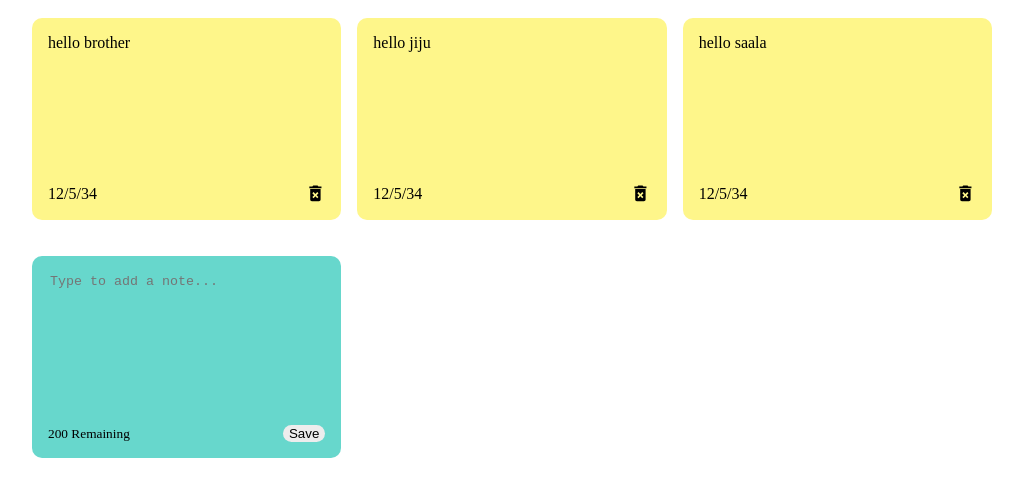
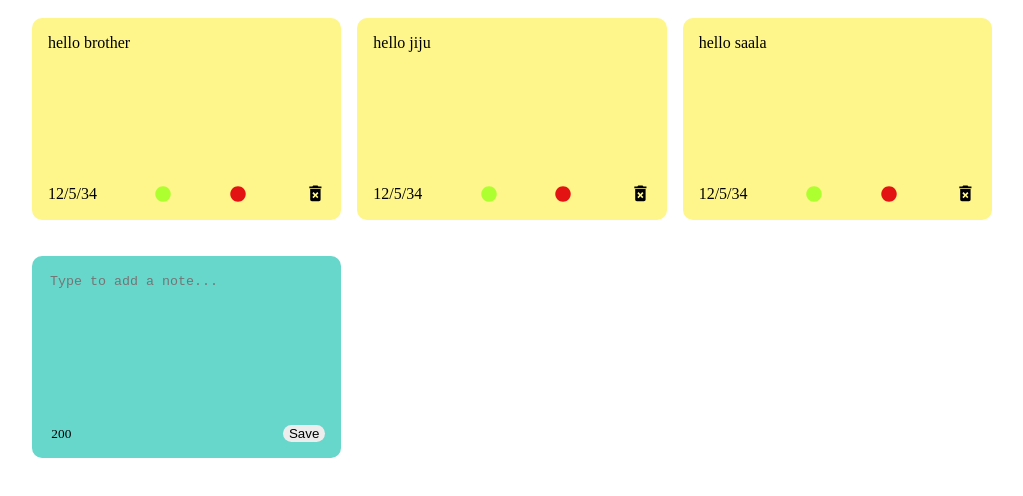
Before and after one commit to shubhamrsaroj/Notes-App, a React (Create React App) app: page / in a window 1280 px wide. Shown: the top 496 px of the page, without its empty margins (128-1151 px from the left). Built offline with nearby package versions, Linux system fonts and the light colour scheme.

Commit message:
Added delete button function and some hover effects

```diff
--- a/src/App.js
+++ b/src/App.js
@@ -1,7 +1,7 @@
 import { useState } from "react";
 import NotesList from "./components/NotesList";
 import {nanoid} from 'nanoid';
-import Note from "./components/Note";
+
 const App=()=>{
 
 
@@ -35,6 +35,9 @@ const App=()=>{
   }
 
 
+
+
+
   const addNote=(text)=>{
 
 
--- a/src/components/AddNote.js
+++ b/src/components/AddNote.js
@@ -6,10 +6,15 @@ const AddNote=({handleAddNote})=>{
 
     const[noteText,setNoteText]=useState('');
 
+    let characterL=200;
 
     const handleChange=(event)=>{
 
-        setNoteText(event.target.value);
+        if(characterL-event.target.value.length>=0){
+            setNoteText(event.target.value);
+
+        }
+
 
     }
 
@@ -18,13 +23,21 @@ const AddNote=({handleAddNote})=>{
         if(noteText.trim().length>0){
 
             handleAddNote(noteText);
+            setNoteText("");
         }
 
 
     }
 
+     const mylength=()=>{
 
+        let mylength=characterL-noteText.length;
 
+        if(mylength<0){
+            characterL=0;
+        }
+
+     }
 
 
 
@@ -39,7 +52,7 @@ const AddNote=({handleAddNote})=>{
             >
             </textarea>
             <div className="note-footer">
-                <small> 200 Remaining</small>
+                <small> {characterL-noteText.length}</small>
                 <button className="save" onClick={handleSaveClick}>Save</button>
             </div>
 
--- a/src/components/Note.js
+++ b/src/components/Note.js
@@ -1,17 +1,20 @@
 import {MdDeleteForever} from 'react-icons/md';
+import { FaCircle } from "react-icons/fa";
 
 
-
-const Note=({id,notes,date,deleteIt})=>{
+const Note=({id,notes,date,deleteIt,greenit,redit,backgroundColour})=>{
     return(
 
         <div className="note">
             <span>{notes}</span>
             <div className="note-footer">
              <span>{date}</span>
+             <FaCircle className='green' onClick={redit} />
+             <FaCircle className='red' onClick={greenit}/>
              <MdDeleteForever className='delete-icon ' size='1.3em'
              onClick={()=>deleteIt(id)}
              />
+
 
             </div>
         </div>
--- a/src/components/NotesList.js
+++ b/src/components/NotesList.js
@@ -1,7 +1,8 @@
 import Note from "./Note";
 import AddNote from "./AddNote";
+import { FaCircle } from "react-icons/fa";
 
-const NotesList=({notes,handleAddNote,deleteIt})=>{
+const NotesList=({notes,handleAddNote,deleteIt,greenit})=>{
     return(
 
         <div className="notes-list">
@@ -9,7 +10,9 @@ const NotesList=({notes,handleAddNote,deleteIt})=>{
           {
 
               notes.map((note)=>(
-                <Note id={note.id} notes={note.text} date={note.date} deleteIt={deleteIt} />
+                <Note id={note.id} notes={note.text} date={note.date} deleteIt={deleteIt} greenit={greenit}
+                />
+
               ))
 
           }
--- a/src/index.css
+++ b/src/index.css
@@ -57,6 +57,7 @@ textarea:focus {
   display: flex;
   flex-direction: column;
   justify-content: space-between;
+  white-space: pre-wrap;
 }
 
 .save{
@@ -69,5 +70,24 @@ textarea:focus {
 .save:hover{
   background-color: #ededed;
   cursor: pointer;
+  transform: scale(1.1); /* Slightly increase size on hover */
+  transition: transform 0.2s ease, color 0.2s ease; /* Smooth transition */
+}
 
+.green{
+  color: greenyellow;
 }
+
+.red{
+  color: rgb(227, 19, 19);
+}
+
+.delete-icon{
+  cursor: pointer;
+}
+
+.delete-icon:hover {
+  color: red; /* Change color on hover */
+  transform: scale(1.3); /* Slightly increase size on hover */
+  transition: transform 0.2s ease, color 0.2s ease; /* Smooth transition */
+}
```
